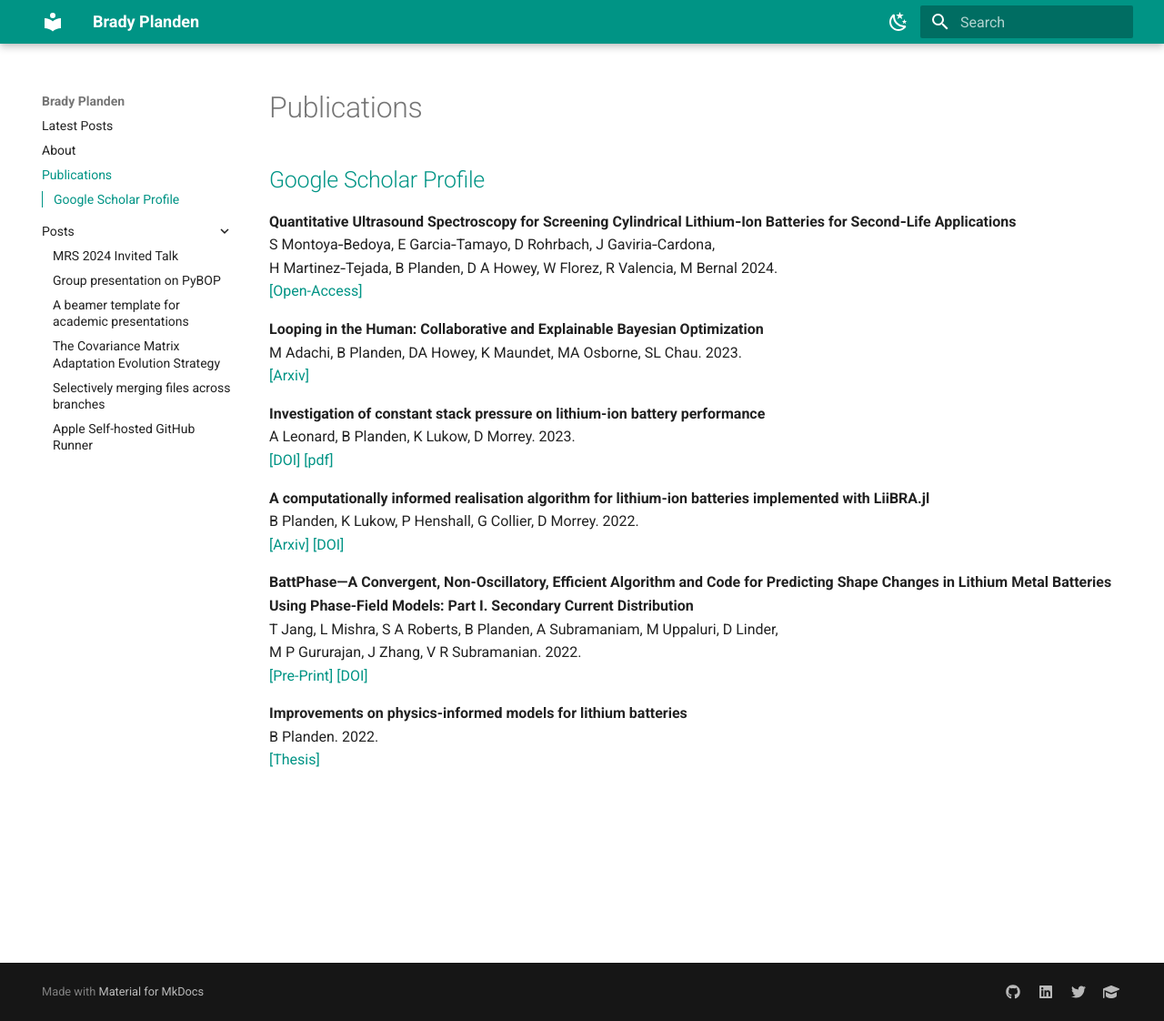
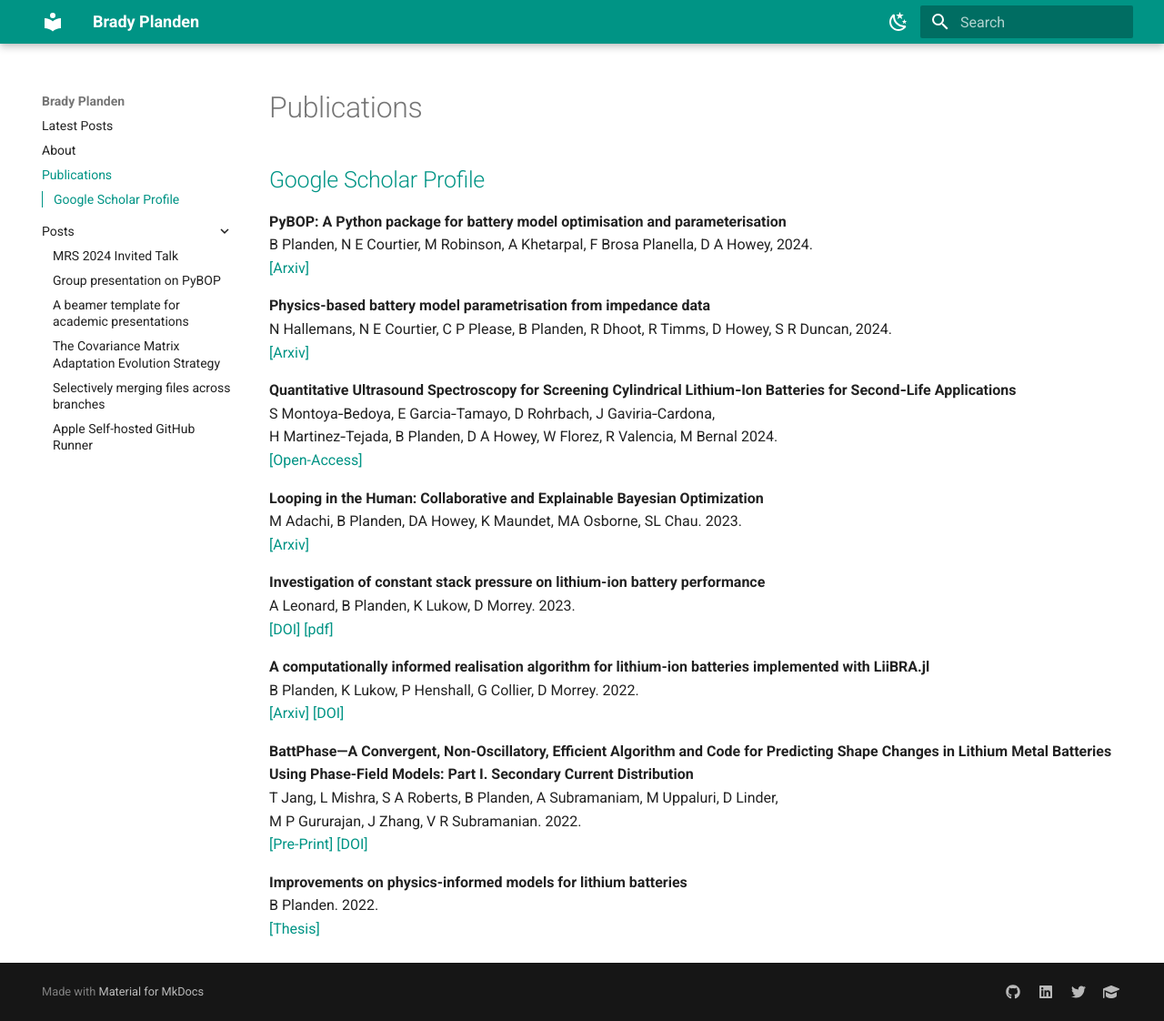
Before and after one commit to BradyPlanden/bradyplanden.github.io, an MkDocs documentation site: the page built from docs/publications.md, in a window 1280 px wide and 1122 px high. Shown: the whole window at 91% size. Built offline with MkDocs 1.6.1 and Material for MkDocs 9.7.7, drawn with Linux system fonts in a browser that asks for light colours.

Commit message:
feat: adds recent publications

```diff
--- a/docs/publications.md
+++ b/docs/publications.md
@@ -5,6 +5,14 @@ hide:
 ---
 
 ## [Google Scholar Profile](https://scholar.google.com/citations?user=riURnXwAAAAJ&hl=en)
+
+**PyBOP: A Python package for battery model optimisation and parameterisation** <br>
+B Planden, N E Courtier, M Robinson, A Khetarpal, F Brosa Planella, D A Howey, 2024. <br>
+[[Arxiv]](https://doi.org/10.48550/arXiv.2412.15859){:target="_blank"}
+
+**Physics-based battery model parametrisation from impedance data** <br>
+N Hallemans, N E Courtier, C P Please, B Planden, R Dhoot, R Timms, D Howey, S R Duncan, 2024. <br>
+[[Arxiv]](https://doi.org/10.48550/arXiv.2412.10896){:target="_blank"}
 
 **Quantitative Ultrasound Spectroscopy for Screening Cylindrical Lithium‐Ion Batteries for Second‐Life Applications** <br>
 S Montoya‐Bedoya, E Garcia‐Tamayo, D Rohrbach, J Gaviria‐Cardona, <br>H Martinez‐Tejada, B Planden, D A Howey, W Florez, R Valencia, M Bernal 2024. <br>
```
